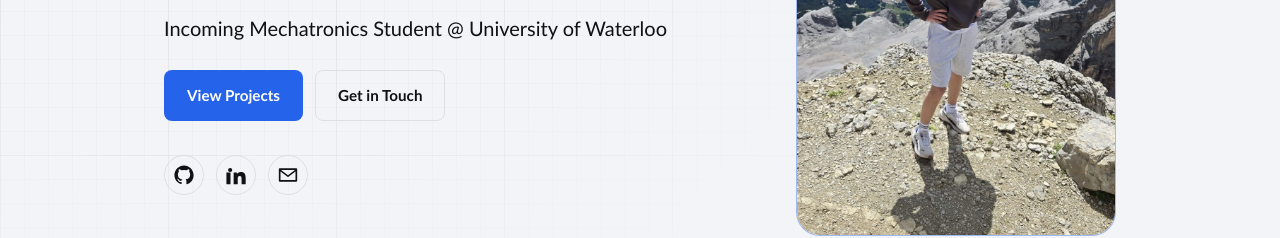
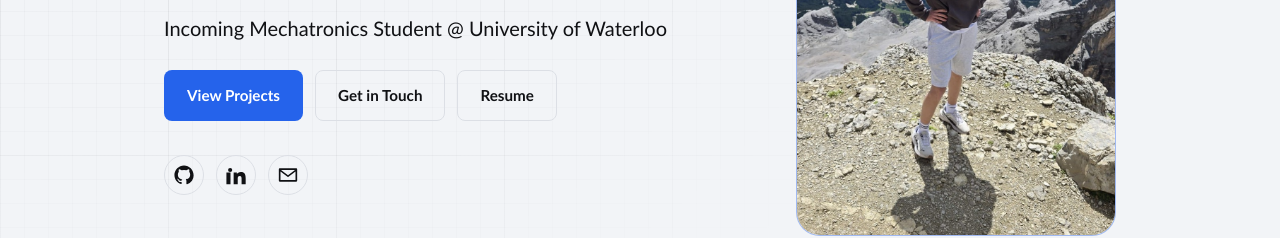
Before and after one commit to Lew-Alex/Portfolio, a React (Vite) app: page / in a window 1280 px wide. Shown: the part 349-587 px from the top of the page. Built offline with nearby package versions, Linux system fonts and the light colour scheme.

Commit message:
Add resume PDF and link it in the hero

```diff
--- a/src/components/Hero.jsx
+++ b/src/components/Hero.jsx
@@ -26,6 +26,11 @@ export default function Hero() {
             <a className="button button-secondary" href="#contact">
               Get in Touch
             </a>
+            {profile.resumeUrl && (
+              <a className="button button-secondary" href={profile.resumeUrl} target="_blank" rel="noreferrer">
+                Resume
+              </a>
+            )}
           </div>
 
           <div className="hero-socials">
```
Also changed, not shown: 1 other file (tests, documents, lock files or other folders).
